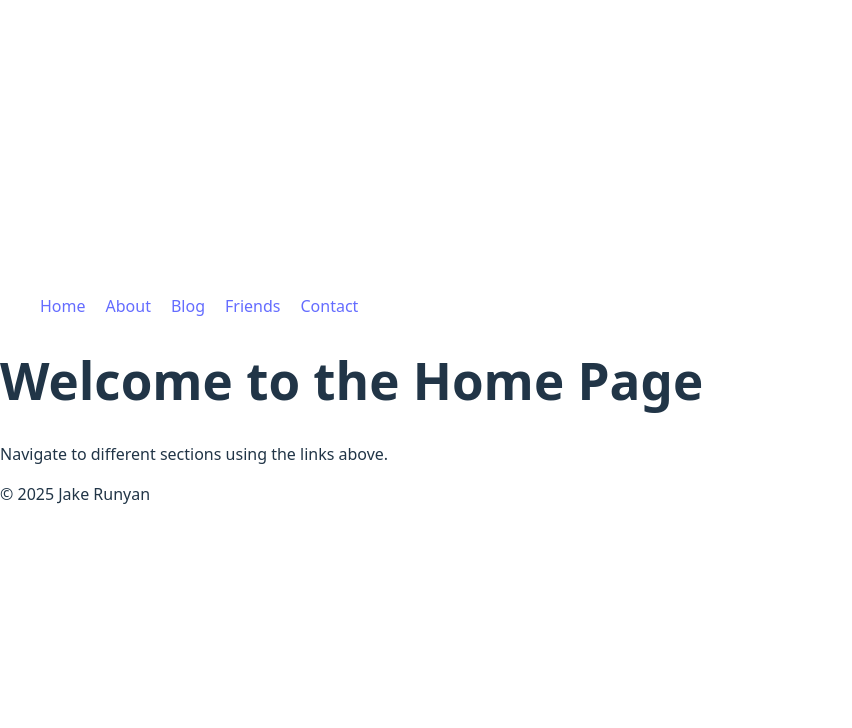
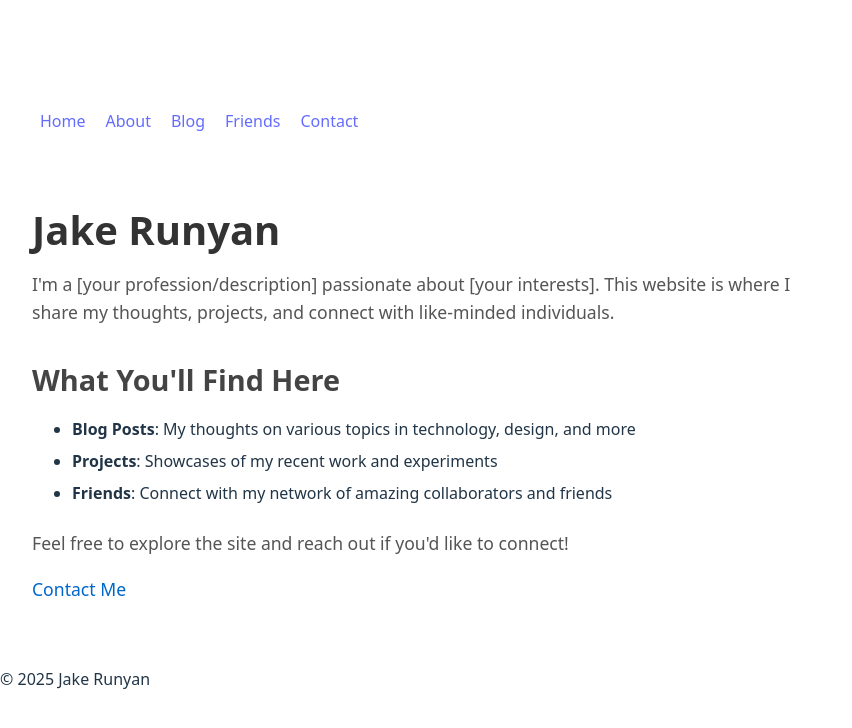
Before and after one commit to runyanjake/website, a React (Vite) app: page / in a window 1280 px wide. Shown: the top 728 px of the page, without its empty margins (0-852 px from the left). Built offline with nearby package versions, Linux system fonts and the light colour scheme.

Commit message:
Set up Home

```diff
--- /dev/null
+++ b/public/content/home/index.json
@@ -0,0 +1,5 @@
+{
+  "files": [
+    "index.md"
+  ]
+}
--- /dev/null
+++ b/public/content/home/index.md
@@ -0,0 +1,16 @@
+---
+# Nothing for MarkdownRenderer to render for the home page.
+---
+# Jake Runyan
+
+I'm a [your profession/description] passionate about [your interests]. This website is where I share my thoughts, projects, and connect with like-minded individuals.
+
+## What You'll Find Here
+
+- **Blog Posts**: My thoughts on various topics in technology, design, and more
+- **Projects**: Showcases of my recent work and experiments
+- **Friends**: Connect with my network of amazing collaborators and friends
+
+Feel free to explore the site and reach out if you'd like to connect!
+
+[Contact Me](/contact)
--- a/src/App.jsx
+++ b/src/App.jsx
@@ -3,6 +3,7 @@ import { BrowserRouter, Routes, Route } from 'react-router-dom';
 import MainLayout from './components/Layout/MainLayout';
 
 // Import route components
+import Home from './routes/home';
 import About from './routes/about';
 import Blog from './routes/blog';
 import Friends from './routes/friends';
@@ -25,14 +26,3 @@ export default function App() {
     </BrowserRouter>
   );
 }
-
-function Home() {
-  return (
-    <MainLayout>
-      <div className="home-page">
-        <h1>Welcome to the Home Page</h1>
-        <p>Navigate to different sections using the links above.</p>
-      </div>
-    </MainLayout>
-  );
-}
--- a/src/components/ContentRenderer/MarkdownRenderer.jsx
+++ b/src/components/ContentRenderer/MarkdownRenderer.jsx
@@ -1,6 +1,16 @@
 import React, { useState, useEffect } from 'react';
 import { useMarkdownContent } from '../../utils/contentLoader';
 import { marked } from 'marked';
+
+// Configure marked to customize rendering
+marked.use({
+  renderer: {
+    // Override the hr (horizontal rule) renderer to return empty string
+    hr() {
+      return '';
+    }
+  }
+});
 
 export default function MarkdownRenderer({
   contentPath,
@@ -51,7 +61,11 @@ export default function MarkdownRenderer({
           throw new Error(`Failed to load content: ${response.status}`);
         }
         const text = await response.text();
-        const html = marked(text);
+
+        // Remove front matter before rendering
+        const cleanedText = text.replace(/^---\n[\s\S]*?\n---\n/, '');
+
+        const html = marked(cleanedText);
         setContent(html);
       } catch (err) {
         console.error("Error loading markdown:", err);
--- /dev/null
+++ b/src/routes/home/home.css
@@ -0,0 +1,48 @@
+.home-container {
+  max-width: 800px;
+  margin: 0 auto;
+  padding: 2rem;
+}
+
+.home-container h1 {
+  font-size: 2.5rem;
+  margin-bottom: 1rem;
+  color: #333;
+}
+
+.home-container h2 {
+  font-size: 1.8rem;
+  margin-top: 2rem;
+  margin-bottom: 1rem;
+  color: #444;
+}
+
+.home-container p {
+  font-size: 1.1rem;
+  line-height: 1.6;
+  color: #555;
+  margin-bottom: 1rem;
+}
+
+.home-container ul {
+  margin-bottom: 1.5rem;
+}
+
+.home-container li {
+  margin-bottom: 0.5rem;
+  line-height: 1.5;
+}
+
+.home-container a {
+  color: #0066cc;
+  text-decoration: none;
+}
+
+.home-container a:hover {
+  text-decoration: underline;
+}
+
+.home-fallback {
+  text-align: center;
+  padding: 3rem 1rem;
+}
--- /dev/null
+++ b/src/routes/home/index.jsx
@@ -0,0 +1,23 @@
+import React from 'react';
+import MainLayout from '../../components/Layout/MainLayout';
+import MarkdownRenderer from '../../components/ContentRenderer/MarkdownRenderer';
+import './home.css';
+
+export default function Home() {
+  return (
+    <MainLayout>
+      <div className="home-container">
+        <MarkdownRenderer
+          contentPath="/content/home/index.md"
+          fallback={
+            <div className="home-fallback">
+              <h1>Welcome to My Website</h1>
+              <p>This is my personal website where I share my thoughts and projects.</p>
+              <p>Navigate to different sections using the links above.</p>
+            </div>
+          }
+        />
+      </div>
+    </MainLayout>
+  );
+}
```
